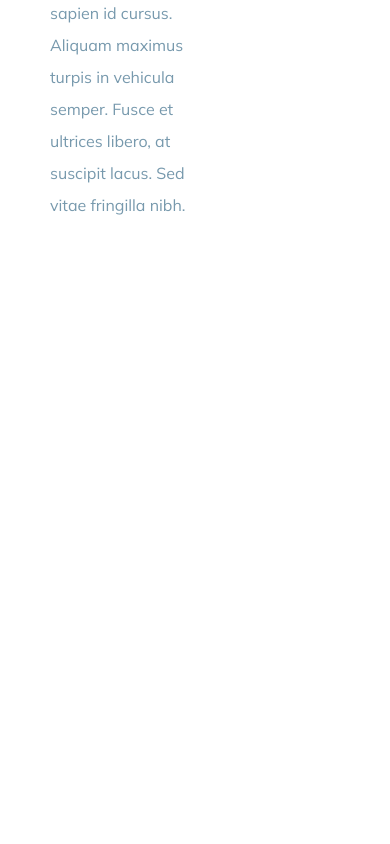
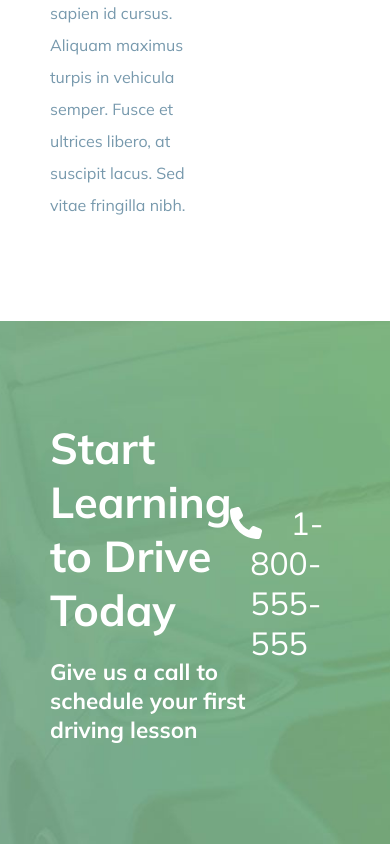
Before and after one commit to matteopompei/proj-html-vuejs, a Vue app: page / in a window 390 px wide. Shown: the part 1848-2692 px from the top of the page. Before the commit the page ends 2169 px from the top, so only its background shows below. Built offline with nearby package versions, Linux system fonts and the light colour scheme.

Commit message:
Sezione Telephone fatta

```diff
--- a/src/components/macro/Main.vue
+++ b/src/components/macro/Main.vue
@@ -1,16 +1,19 @@
 <template>
   <main>
     <FirstLesson />
+    <Telephone />
   </main>
 </template>
 
 <script>
 import FirstLesson from "../sections/FirstLesson.vue";
+import Telephone from "../sections/Telephone.vue";
 
 export default {
   name: "Main",
   components: {
     FirstLesson,
+    Telephone,
   },
 };
 </script>
--- /dev/null
+++ b/src/components/sections/Telephone.vue
@@ -0,0 +1,53 @@
+<template>
+  <section>
+    <div class="container">
+      <div class="left">
+        <div class="title">Start Learning to Drive Today</div>
+        <div class="subtitle">
+          Give us a call to schedule your first driving lesson
+        </div>
+      </div>
+      <div class="right">
+        <div class="phone"><i class="fa-solid fa-phone"></i> 1-800-555-555</div>
+      </div>
+    </div>
+  </section>
+</template>
+
+<script>
+export default {
+  name: "Telephone",
+};
+</script>
+
+<style lang="scss" scoped>
+section {
+  padding: 100px 0;
+  background: url("../../assets/img/horizontal-cta-background.jpg") center;
+  background-size: cover;
+  color: #fff;
+
+  .container {
+    align-items: center;
+
+    .title {
+      margin-bottom: 20px;
+      font-size: 2.7rem;
+      font-weight: bold;
+    }
+
+    .subtitle {
+      font-size: 1.4rem;
+      font-weight: bold;
+    }
+
+    .phone {
+      font-size: 2rem;
+
+      .fa-phone {
+        transform: translateX(-20px);
+      }
+    }
+  }
+}
+</style>
```
